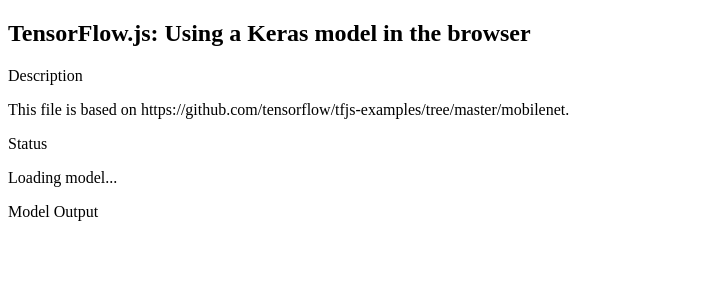
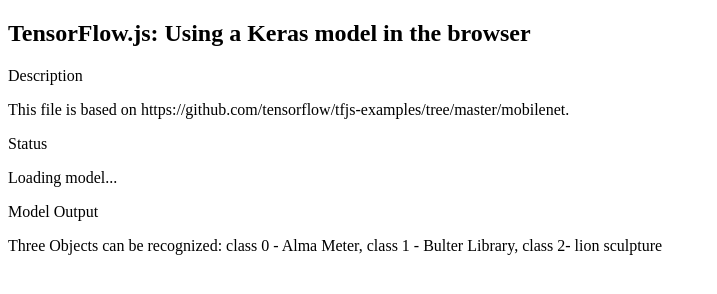
Before and after one commit to YawenHan1203/DP_ColumbiaUniversityLandmarks_ImageRecognize, a plain HTML site: page index.html in a window 1280 px wide. Shown: the whole page, without its empty margins (0-717 px from the left). Drawn offline with Linux system fonts and the light colour scheme; a script that the page names is missing.

Commit message:
update parag

```diff
--- a/index.html
+++ b/index.html
@@ -50,6 +50,7 @@
 
     <section>
       <p class='section-head'>Model Output</p>
+      <p class='section-head'>Three Objects can be recognized: class 0 - Alma Meter, class 1 - Bulter Library, class 2- lion sculpture</p>
 
       <div id="file-container" style="display: none">
         Upload an image: <input type="file" id="files" name="files[]" multiple />
```
